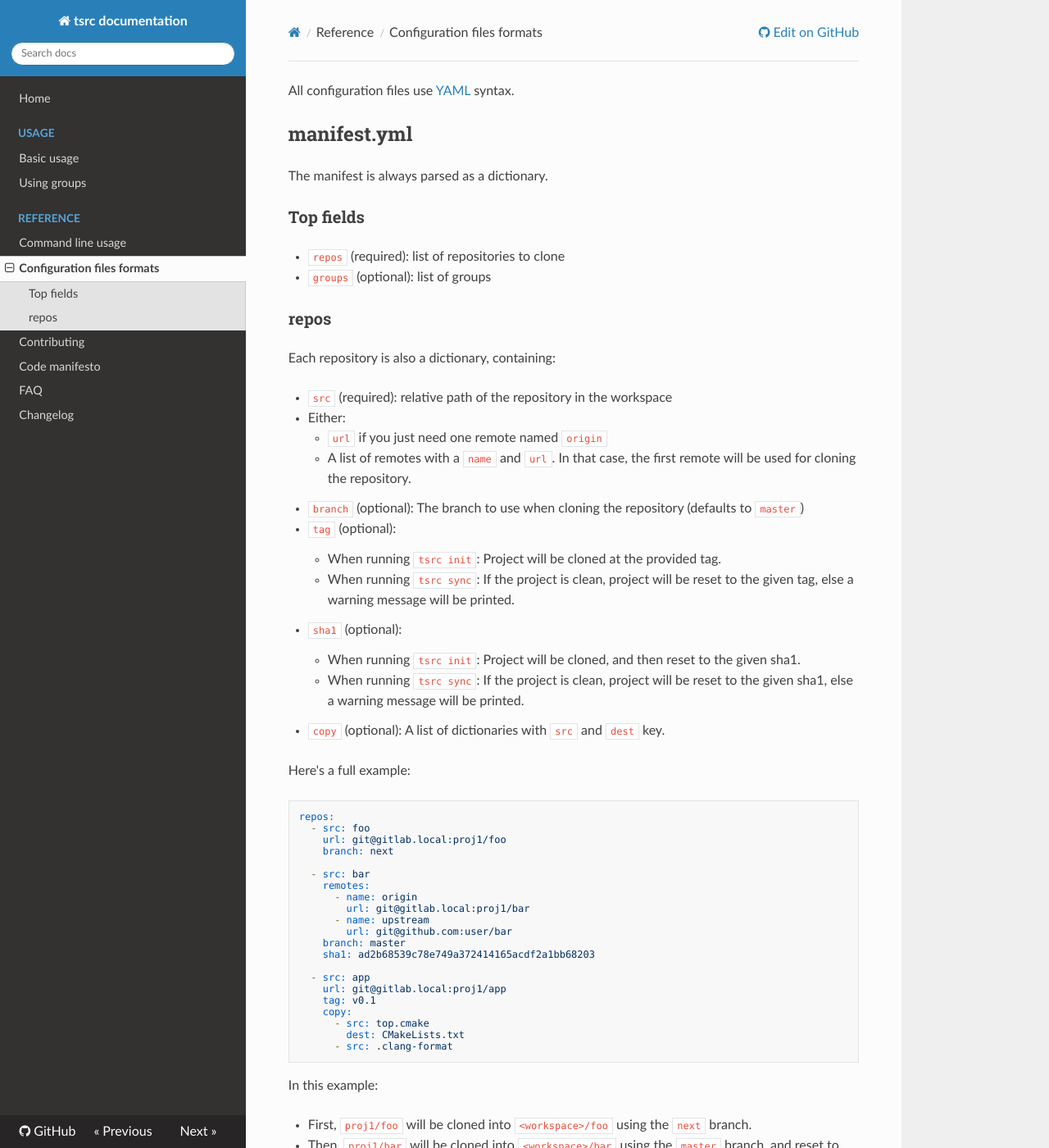
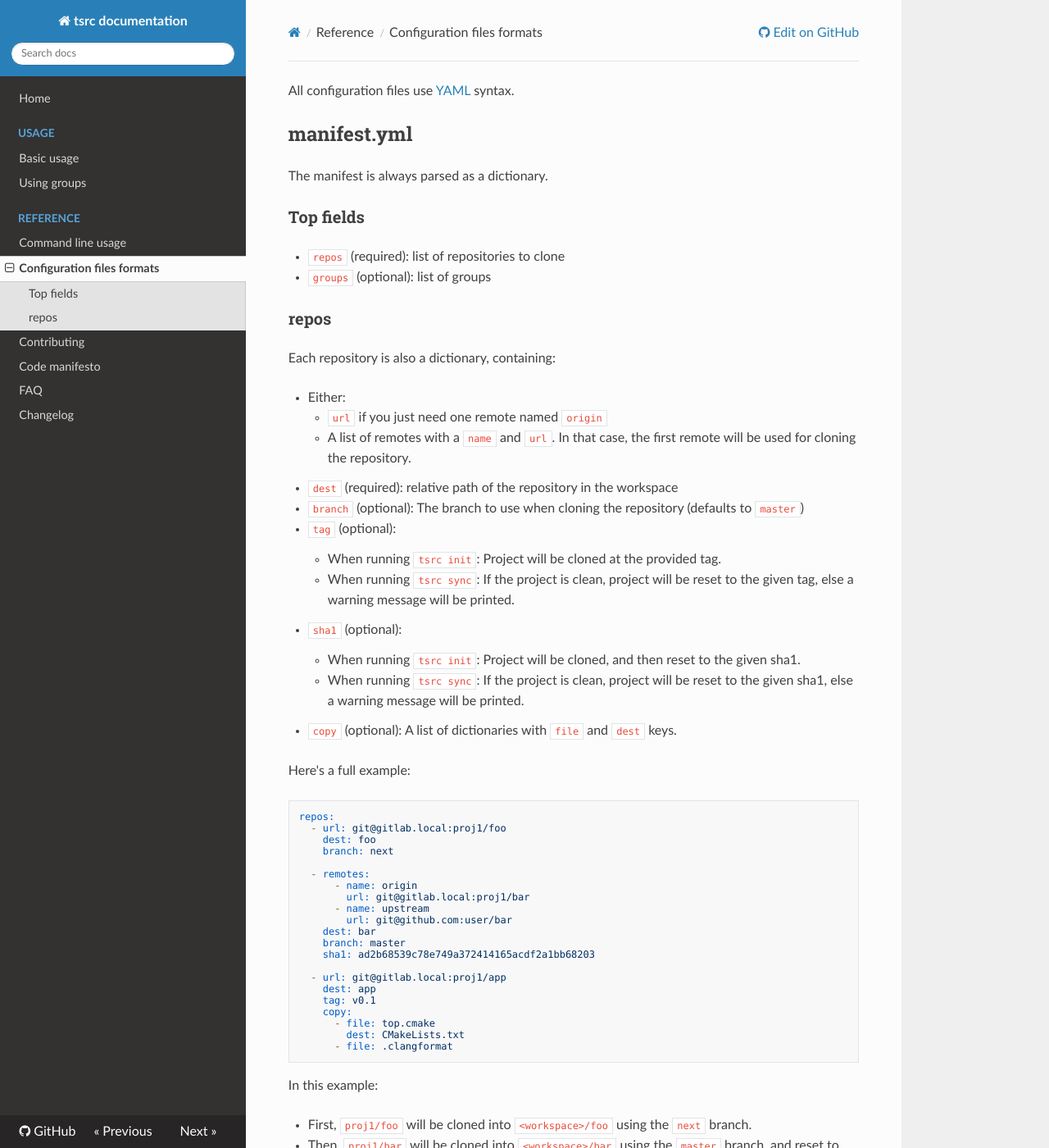
Before and after one commit to your-tools/tsrc, an MkDocs documentation site: the page built from docs/ref/formats.md, in a window 1280 px wide and 1400 px high. Shown: the whole window at 82% size. Built offline with MkDocs 1.6.1, drawn with Linux system fonts in a browser that asks for light colours; nearby versions of some CDN libraries; some of the changed text lies outside the part shown.

Commit message:
Use `dest` instead of `src` for relative paths of cloned repos
Suggested by @HugoPuntos

````diff
--- a/docs/ref/formats.md
+++ b/docs/ref/formats.md
@@ -14,11 +14,11 @@ The manifest is always parsed as a dictionary.
 
 Each repository is also a dictionary, containing:
 
-* `src` (required): relative path of the repository in the workspace
 * Either:
     * `url` if you just need one remote named `origin`
     * A list of remotes with a `name` and `url`. In that case, the first remote
       will be used for cloning the repository.
+* `dest` (required): relative path of the repository in the workspace
 * `branch` (optional): The branch to use when cloning the repository (defaults
   to `master`)
 * `tag` (optional):
@@ -29,32 +29,32 @@ Each repository is also a dictionary, containing:
     * When running `tsrc init`: Project will be cloned, and then reset to the given sha1.
     * When running `tsrc sync`:  If the project is clean, project will be reset
         to the given sha1, else a warning message will be printed.
-* `copy` (optional): A list of dictionaries with `src` and `dest` key.
+* `copy` (optional): A list of dictionaries with `file` and `dest` keys.
 
 Here's a full example:
 
 ```yaml
 repos:
-  - src: foo
-    url: git@gitlab.local:proj1/foo
+  - url: git@gitlab.local:proj1/foo
+    dest: foo
     branch: next
 
-  - src: bar
-    remotes:
+  - remotes:
       - name: origin
         url: git@gitlab.local:proj1/bar
       - name: upstream
         url: git@github.com:user/bar
+    dest: bar
     branch: master
     sha1: ad2b68539c78e749a372414165acdf2a1bb68203
 
-  - src: app
-    url: git@gitlab.local:proj1/app
+  - url: git@gitlab.local:proj1/app
+    dest: app
     tag: v0.1
     copy:
-      - src: top.cmake
+      - file: top.cmake
         dest: CMakeLists.txt
-      - src: .clang-format
+      - file: .clangformat
 ```
 
 In this example:
@@ -83,13 +83,13 @@ Example:
 
 ```yaml
 repos:
-  - src: a
+  - dest: a
     url: ..
-  - src: b
+  - dest: b
     url: ..
-  - src: bar
+  - dest: bar
     url: ..
-  - src: baz
+  - dest: baz
     url: ..
 
 groups:
````
Also changed, not shown: docs/guide/basics.md (+4 -4 lines), docs/guide/groups.md (+3 -3 lines), README.rst, 14 other files.
